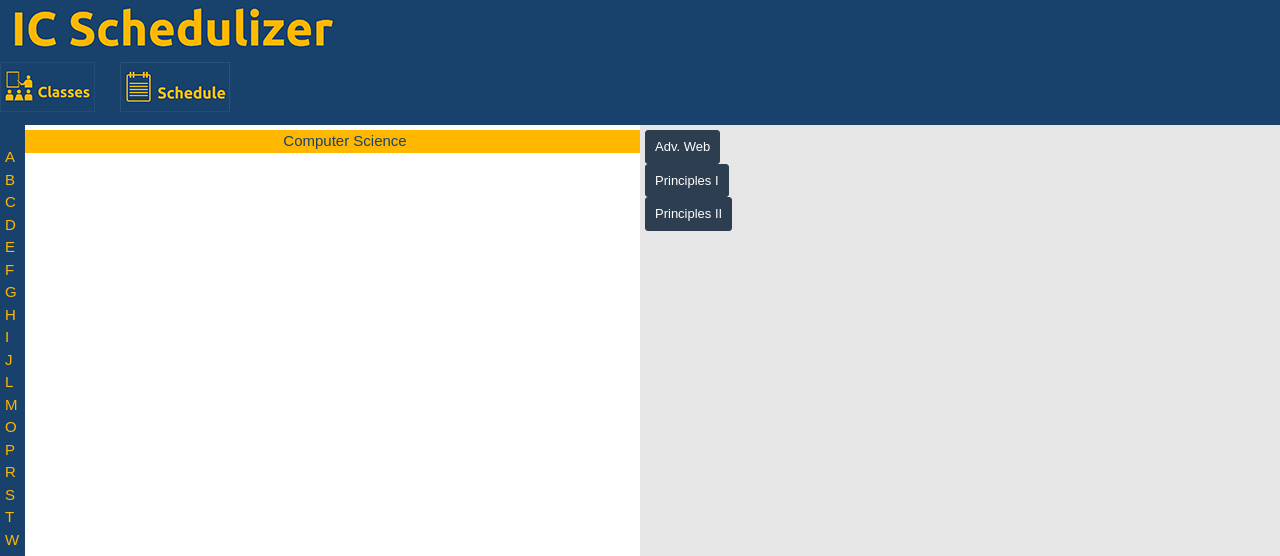
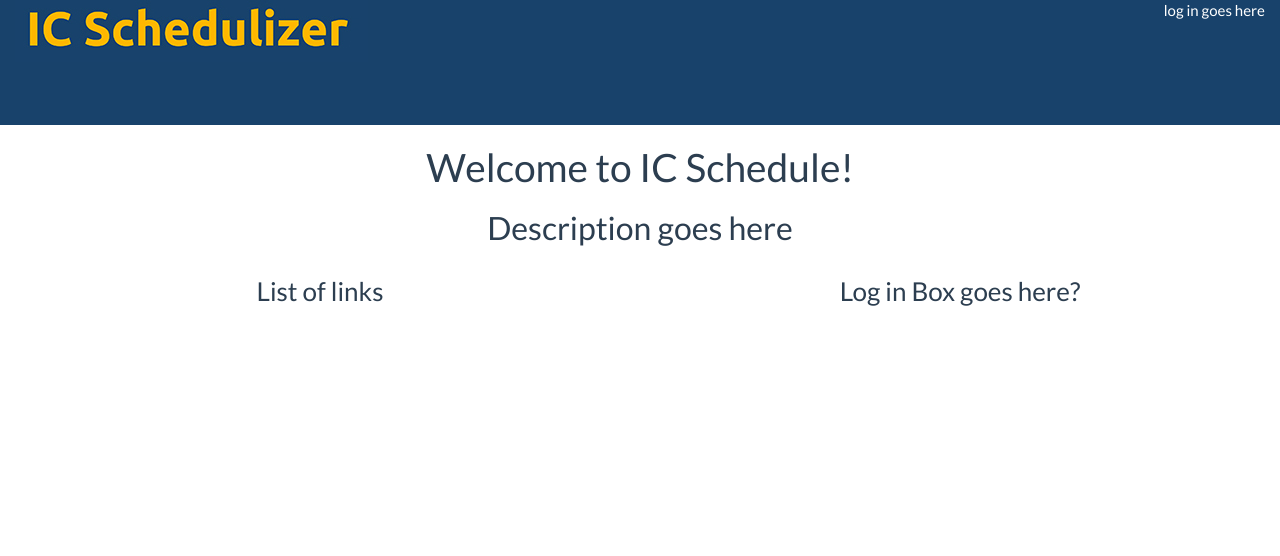
Before and after one commit to JimmyYW/IC-Schedule-2015, a Flask app: page / in a window 1280 px wide. Shown: the top 556 px of the page. Run offline with Flask 2, Linux system fonts and the light colour scheme; data comes from the database, SQL or seed files in the repository; some libraries are stand-ins or nearby versions.

Commit message:
Added new pages

```diff
--- a/app/templates/base.html
+++ b/app/templates/base.html
@@ -2,7 +2,7 @@
 <html>
 	<head>
 		<!--<meta http-equiv="department-Type" department="text/html; charset=utf-8">-->
-		<title>IC Schedulizer | {% block title %}{% endblock %}</title>
+		<title>IC Schedule | {% block title %}{% endblock %}</title>
 
         <link rel="stylesheet" href="{{ url_for('static', filename = 'style.css')}}" type="text/css">
         <link rel="stylesheet" href="../static/bootstrap.min.css"
--- /dev/null
+++ b/app/templates/landing.html
@@ -0,0 +1 @@
+{% extends "landingbase.html" %}
--- /dev/null
+++ b/app/templates/landingBase.html
@@ -0,0 +1,50 @@
+<!DOCTYPE html>
+<html>
+	<head>
+        <style type="text/css">
+            header {
+                background: #18426b;
+                height: 125px;
+            }
+        </style>
+		<title>IC Schedule | {% block title %}{% endblock %}</title>
+        <link rel="stylesheet" href="../static/bootstrap.min.css"
+                type="text/css">
+        <script type="text/javascript" src="../static/jquery.js"></script>
+        <script type="text/javascript" src="../static/bootstrap.min.js"></script>
+    </head>
+    <body>
+    <header>
+        <div class="container-fluid">
+            <div class="row">
+                <div class="col-md-4">
+                    <a href="/index"><img src="{{ url_for('static', filename = 'img/header.jpg') }}"></a>
+                </div>
+                <div class="col-md-4 col-md-offset-4">
+                    <p class="text-right"style="color: white">log in goes here</p>
+                </div>
+            </div>
+        </div>
+    </header>
+
+    <main>
+        <div class="container-fluid">
+            <div class="row">
+                <div class="col-md-12">
+                    <h1 class="text-center">Welcome to IC Schedule!</h1>
+                    <h2 class="text-center">Description goes here</h2>
+                </div>
+            </div>
+            <div class="row">
+                <div class="col-md-6">
+                    <h3 class="text-center">List of links</h3>
+                </div>
+                <div class="col-md-6">
+                    <h3 class="text-center">Log in Box goes here?</h3>
+                </div>
+            </div>
+        </div>
+    </main>
+
+    </body>
+</html>
--- a/app/views.py
+++ b/app/views.py
@@ -4,7 +4,14 @@
 from scheduling import Schedulizer
 
 
+
+
 @app.route('/')
+def landing():
+    return render_template('landing.html')
+
+
+
 @app.route('/index')
 def index():
     deptList = Dept.query.order_by('name')
--- a/test.py
+++ b/test.py
@@ -1,11 +1,9 @@
 import os
-
 from flask import Flask, render_template
 from flask.ext.script import Manager
 from flask.ext.bootstrap import Bootstrap
 from flask.ext.moment import Moment
 from flask.ext.sqlalchemy import SQLAlchemy
-
 from app.models import Dept, Course, Section
 
 basedir = os.path.abspath(os.path.dirname(__file__))
```
Also changed, not shown: app/templates/event.html (added, +10 -0 lines).
